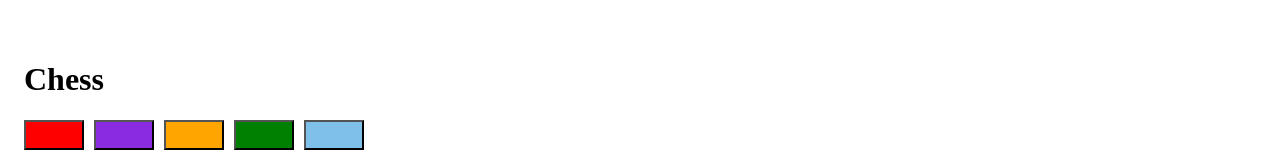
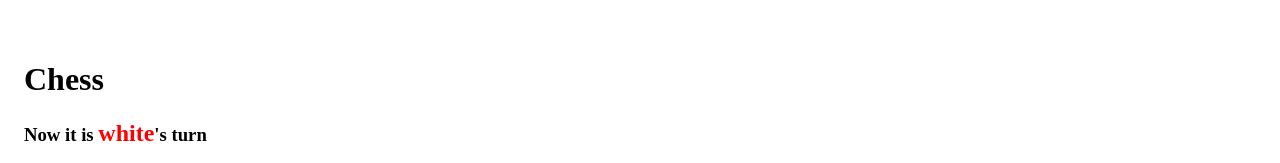
Before and after one commit to Skyl1te/Chess, a website: page index.html in a window 1280 px wide. Shown: the top 163 px of the page. Drawn offline with Linux system fonts and the light colour scheme.

Commit message:
show turn

```diff
--- a/index.html
+++ b/index.html
@@ -11,7 +11,9 @@
     <div class="wrapper">
       <main class="main-content">
         <div class="header">
-          <h1>Chess</h1>
+          <h1>Chess </h1>
+          <h3>Now it is <span id="turn"></span>'s turn</h3>
+
           <div class="change-theme">
             <button class="change-theme__btn change-theme__btn--red"></button>
             <button class="change-theme__btn change-theme__btn--purple"></button>
--- a/scripts/board.js
+++ b/scripts/board.js
@@ -8,6 +8,7 @@
 
   constructor() {
     super();
+    document.querySelector('#turn').innerHTML = this.currentTurn;
     this.rootEl = document.querySelector(".board");
   }
 
@@ -114,13 +115,14 @@
       this.#selectCell(cell);
     } else {
       this.#resetActiveCell();
-      alert(`It's ${this.currentTurn}'s turn`);
+      // alert(`It's ${this.currentTurn}'s turn`);
     }
     this.#resetAvailableCellsForMove();
   }
 
   #switchTurn() {
     this.currentTurn = this.currentTurn === "white" ? "black" : "white";
+    document.querySelector('#turn').innerHTML = this.currentTurn;
   }
 
   #resetActiveCell() {
--- a/scss/layout/_header.scss
+++ b/scss/layout/_header.scss
@@ -1,5 +1,10 @@
 .header {
 	grid-column: span 2;
+
+	#turn {
+		color: red;
+		font-size: 1.5rem;
+	}
 }
 
 @media screen and (max-width: 1240px) {
```
Also changed, not shown: css/style.css.
